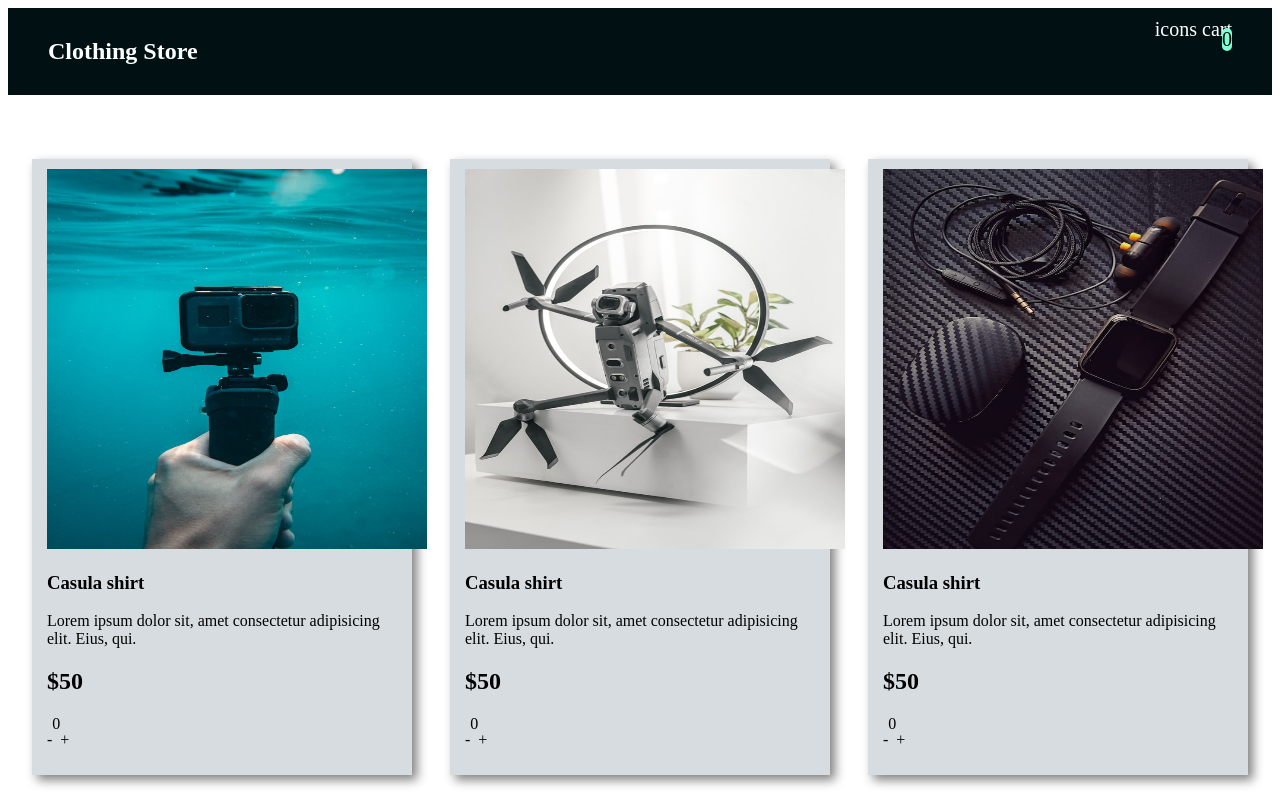
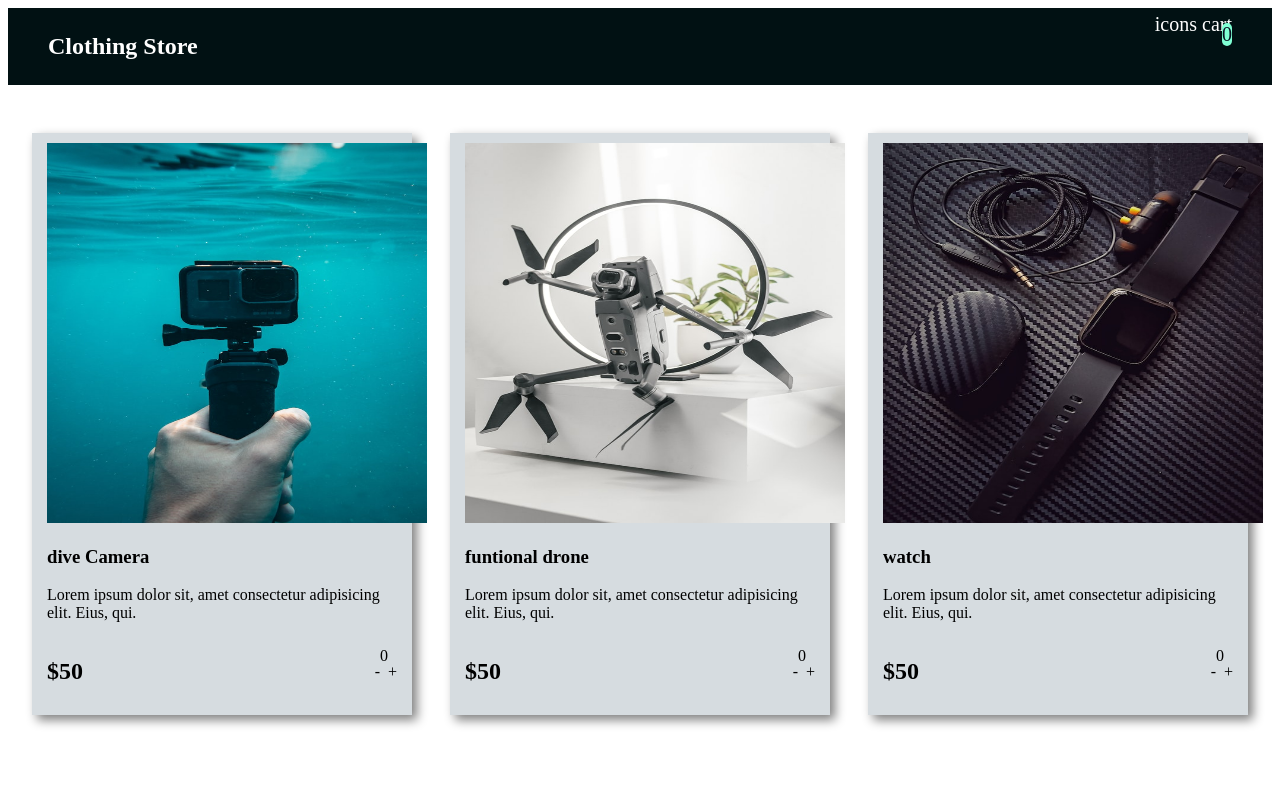
Before and after one commit to rabiulhossen/shopping-cart-vanilla-sj, a plain HTML site: page index.html in a window 1280 px wide. Drawn offline with Linux system fonts and the light colour scheme.

Commit message:
grid implement

```diff
--- a/index.html
+++ b/index.html
@@ -19,7 +19,7 @@
       <div class="item">
         <img src="gadget-4.jpg" alt="" />
         <div class="details">
-          <h3>Casula shirt</h3>
+          <h3>dive Camera</h3>
           <p>
             Lorem ipsum dolor sit, amet consectetur adipisicing elit. Eius, qui.
           </p>
@@ -36,7 +36,7 @@
       <div class="item">
         <img src="gadget-3.jpg" alt="" />
         <div class="details">
-          <h3>Casula shirt</h3>
+          <h3>funtional drone</h3>
           <p>
             Lorem ipsum dolor sit, amet consectetur adipisicing elit. Eius, qui.
           </p>
@@ -53,7 +53,7 @@
       <div class="item">
         <img src="gadget-2.jpg" alt="" />
         <div class="details">
-          <h3>Casula shirt</h3>
+          <h3>watch</h3>
           <p>
             Lorem ipsum dolor sit, amet consectetur adipisicing elit. Eius, qui.
           </p>
--- a/style.css
+++ b/style.css
@@ -5,12 +5,12 @@
 .navbar {
   background-color: rgb(1, 17, 19);
   color: white;
-  padding: 10px 40px;
+  padding: 5px 40px;
   display: flex;
   flex-direction: row;
   justify-content: space-between;
   align-content: center;
-  margin-bottom: 4rem;
+  margin-bottom: 3rem;
 }
 
 .cart {
@@ -19,7 +19,7 @@
 }
 .cartAmount {
   background-color: aquamarine;
-  color: black;
+  color: rgb(8, 19, 34);
   border-radius: 3rem;
   position: absolute;
   top: 10px;
@@ -46,3 +46,9 @@
 .buttons{
      display: flex;
 }
+
+.price_quantity{
+  display: flex;
+  justify-content: space-between;
+  align-items: center;
+}
```
Also changed, not shown: 1 other file.
